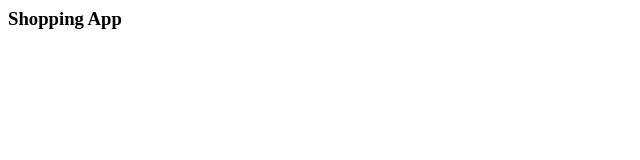
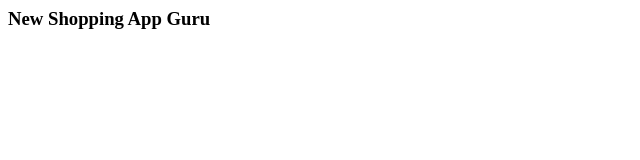
Before and after one commit to csy-batch-2021/shoppingapp-ui-guru, a plain HTML site: page index.html in a window 1280 px wide. Shown: the whole page, without its empty margins (0-640 px from the left). Drawn offline with Linux system fonts and the light colour scheme.

Commit message:
Update index.html

```diff
--- a/index.html
+++ b/index.html
@@ -1 +1 @@
-<h3>Shopping App</h3>
+<h3>New Shopping App Guru</h3>
```
